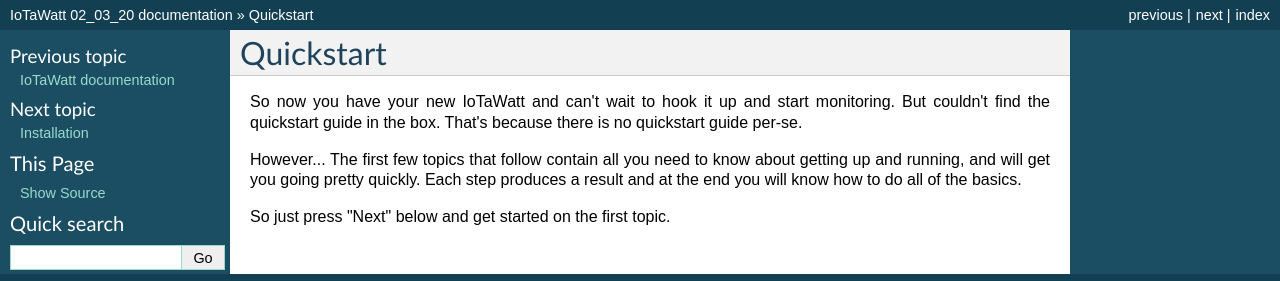
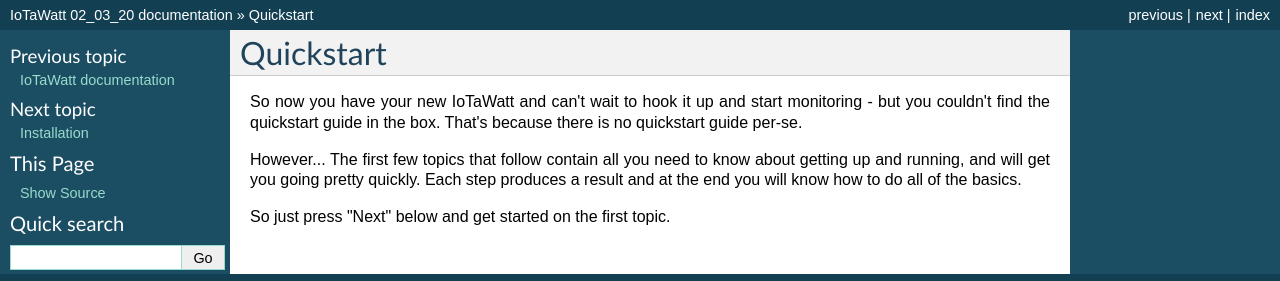
Before and after one commit to boblemaire/IoTaWatt, a Sphinx documentation site: the page built from Docs/quickstart.rst, in a window 1280 px wide. Shown: the top 281 px of the page. Built offline with Sphinx 7.4.7, drawn with Linux system fonts in a browser that asks for light colours; formulas are drawn with MathJax 3.

Commit message:
Quickstart and CT basics

```diff
--- a/Docs/index.rst
+++ b/Docs/index.rst
@@ -19,6 +19,7 @@
     Configure Emoncms <Emoncms>
     Configure influxDB <influxDB>
     Three-phase power <threePhase>
+    CT Basics <CTbasics>
     Graphing the Data <graphing>
     File Manager and Editor <fileManager>
     Message Log <messageLog>
--- a/Docs/quickstart.rst
+++ b/Docs/quickstart.rst
@@ -3,7 +3,7 @@
 ==========
 
 So now you have your new IoTaWatt and can't wait to hook it up and
-start monitoring. But couldn't find the quickstart guide
+start monitoring - but you couldn't find the quickstart guide
 in the box.  That's because there is no quickstart guide per-se.
 
 However...  The first few topics that follow contain all you
```
